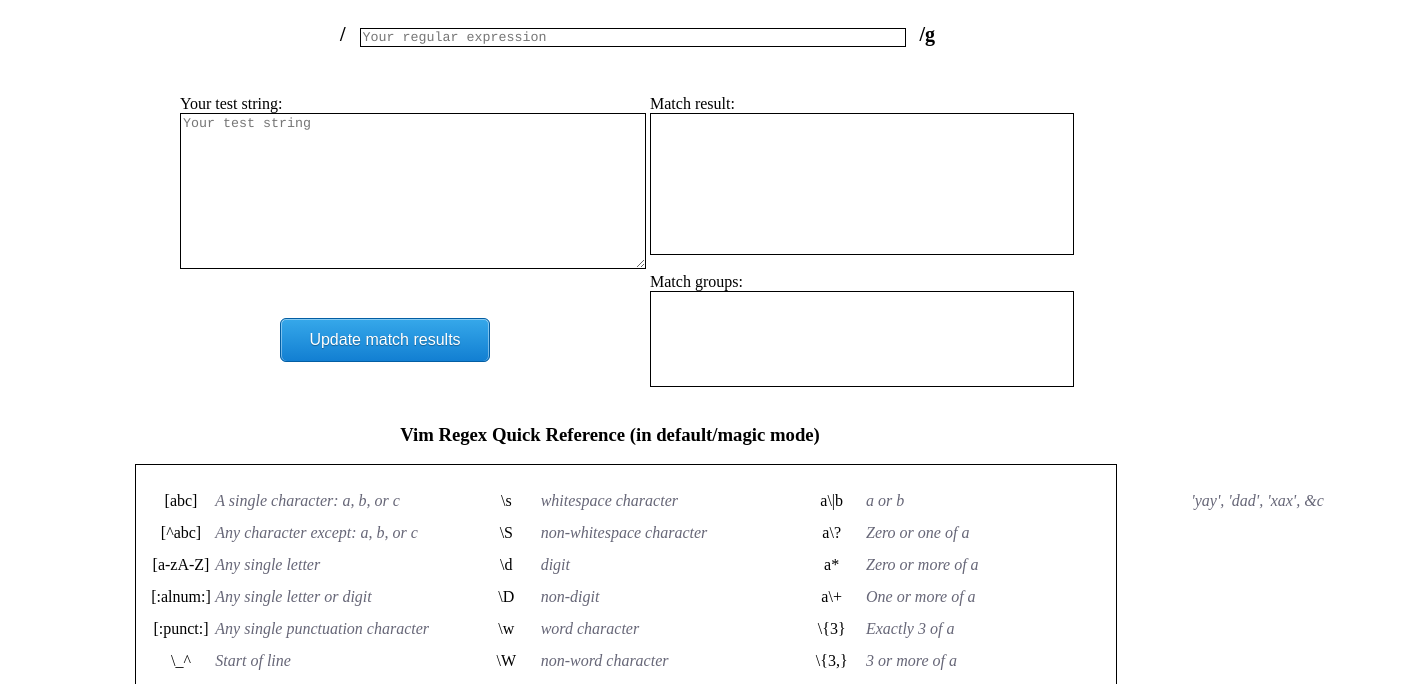
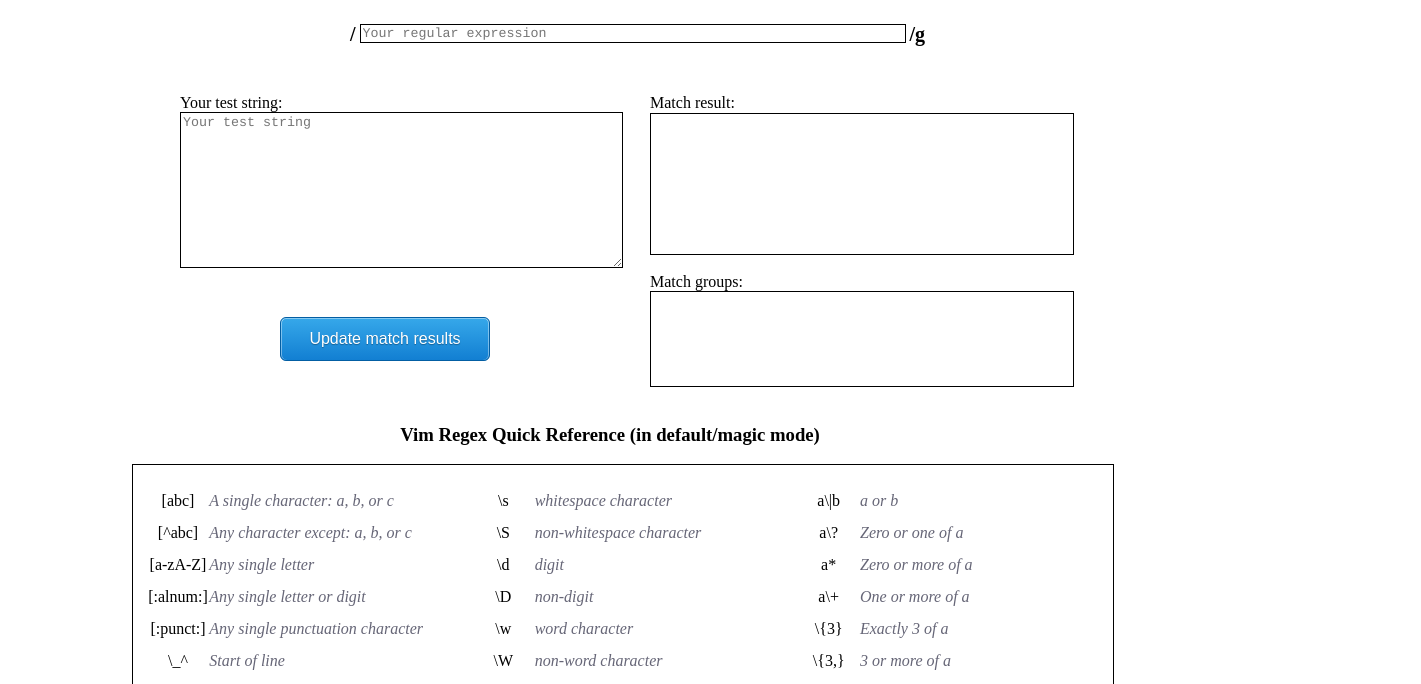
Before and after one commit to DanielleSucher/virex, a plain HTML site: page priv/www/index.html in a window 1280 px wide. Shown: the part 116-800 px from the top of the page, 1421 px wide, since content can reach past the window. Drawn offline with Linux system fonts and the light colour scheme.

Commit message:
Tweak layout

```diff
--- a/priv/www/css/virex.css
+++ b/priv/www/css/virex.css
@@ -9,7 +9,7 @@
 }
 
 textarea {
-  max-width: 100%
+  max-width: 95%
 }
 
 .grid_6,
@@ -52,12 +52,7 @@
 }
 
 .pattern_offset {
-  margin-left: 100px !important;
-}
-
-#regex,
-.slash {
-  margin-left: 10px;
+  margin-left: 110px !important;
 }
 
 #regex {
@@ -66,6 +61,7 @@
 
 .slash {
   width: 60px;
+  vertical-align: top;
   font-weight: bold;
   font-size: 125%;
 }
@@ -105,6 +101,7 @@
 #match_result {
   height: 140px;
   width: 417px;
+  margin-top: 1px;
 }
 
 #match_result pre {
@@ -132,7 +129,7 @@
   width: 960px;
   padding-top: 20px;
   padding-right: 20px;
-  margin-left: -25px;
+  margin-left: -28px;
   margin-bottom: 20px;
   line-height: 200%;
   -moz-column-count:3; /* Firefox */
@@ -161,7 +158,7 @@
 .def {
   float: right;
   text-align: left;
-  width: 230px;
+  width: 233px;
   font-style: italic;
   color: #666677;
 }
```
